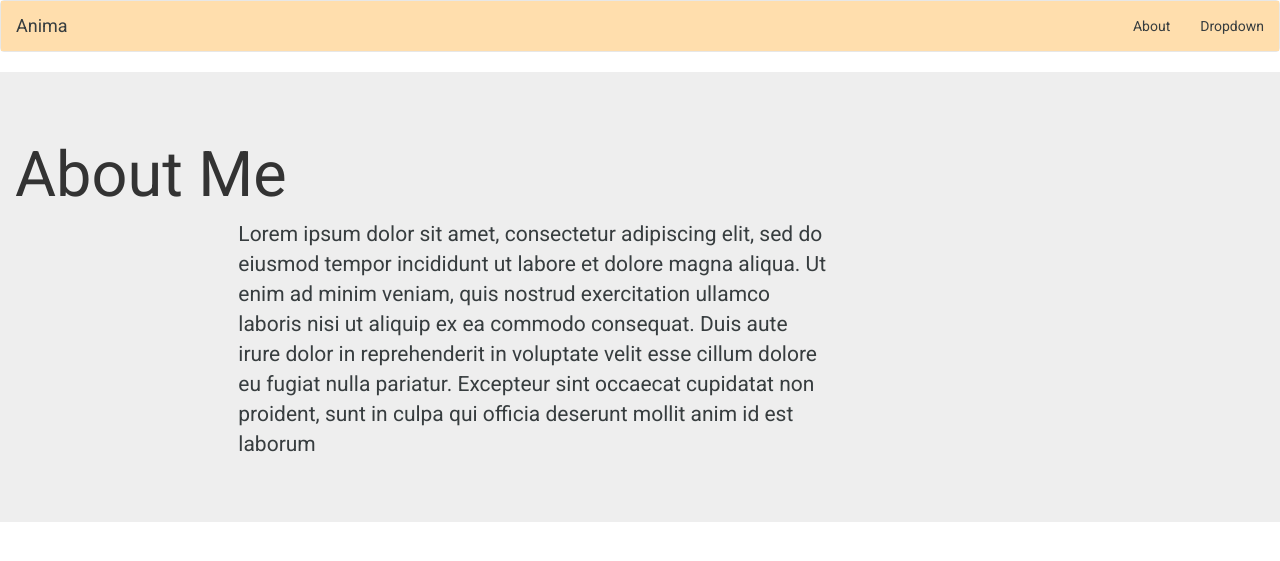
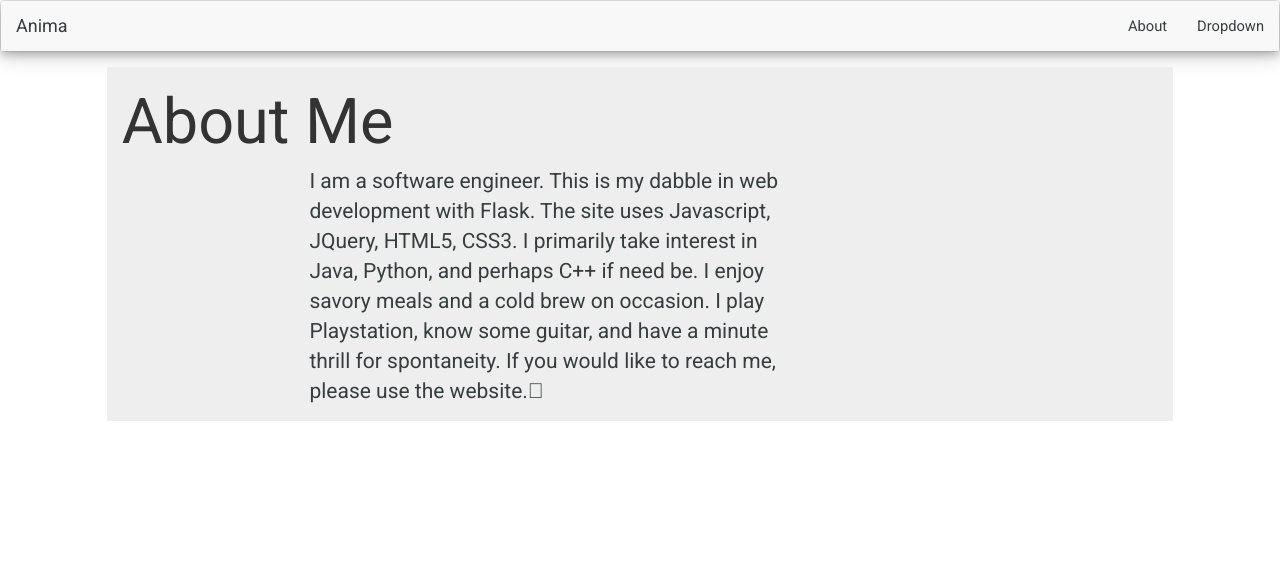
Before and after one commit to TempestNite/web_practice, a Flask app: page /about in a window 1280 px wide. Shown: the top 561 px of the page. Run offline with Flask 2, Linux system fonts and the light colour scheme; some libraries are stand-ins or nearby versions.

Commit message:
adding card UI

```diff
--- a/routes.py
+++ b/routes.py
@@ -1,5 +1,4 @@
 from flask import Flask, render_template, request, redirect, url_for, flash
-from flask_bcrypt import Bcrypt
 from flask_recaptcha import ReCaptcha
 from User import User
 import db
--- a/static/generic_full.css
+++ b/static/generic_full.css
@@ -22,11 +22,41 @@ a:hover .theme-fade
     -o-transition: color 0.5s ease;
 }
 
+.jumbotron
+{
+    padding-top: 0 !important;
+    padding-bottom: 0 !important;
+}
+
+#jumbo-box
+{
+    height: 600px;
+    box-shadow: 0 4px 8px 0 rgba(0, 0, 0, 0.2), 0 6px 20px 0 rgba(0, 0, 0, 0.19);
+    margin-bottom: 15px;
+    padding: 80px;
+}
+
+.white-bg
+{
+    background: white !important;
+}
+
+#navbar-flush
+{
+    margin-bottom: 15px;
+}
+
+li
+{
+    font-size:105%;
+}
+
 .error
 {
     color: red;
 }
 
+/* navbar toggle dropdown */
 .dropdown-toggle:active, .open .dropdown-toggle
 {
     background: #e6c39c !important;
@@ -61,7 +91,7 @@ a:hover .theme-fade
 
 .header-color
 {
-    background-color: navajowhite;
+    box-shadow: 0 4px 8px 0 rgba(0, 0, 0, 0.2), 0 6px 20px 0 rgba(0, 0, 0, 0.19);
 }
 
 body
--- a/templates/about.html
+++ b/templates/about.html
@@ -10,9 +10,14 @@
 </head>
 <body>
     {% block content %}
-    <div class="jumbotron col-md-12">
+    <div class="jumbotron col-md-10 col-md-offset-1">
         <h1>About Me</h1>
-        <p class="col-md-offset-2 col-md-6">Lorem ipsum dolor sit amet, consectetur adipiscing elit, sed do eiusmod tempor incididunt ut labore et dolore magna aliqua. Ut enim ad minim veniam, quis nostrud exercitation ullamco laboris nisi ut aliquip ex ea commodo consequat. Duis aute irure dolor in reprehenderit in voluptate velit esse cillum dolore eu fugiat nulla pariatur. Excepteur sint occaecat cupidatat non proident, sunt in culpa qui officia deserunt mollit anim id est laborum</p>
+        <p class="col-md-offset-2 col-md-6">
+        I am a software engineer. This is my dabble in web development with Flask.
+        The site uses Javascript, JQuery, HTML5, CSS3. I primarily take interest in
+        Java, Python, and perhaps C++ if need be. I enjoy savory meals and a cold brew
+        on occasion. I play Playstation, know some guitar, and have a minute thrill
+        for spontaneity. If you would like to reach me, please use the website.<i class="fa fa-github"></i></p>
     </div>
     {% endblock %}
 </body>
--- a/templates/header.html
+++ b/templates/header.html
@@ -2,11 +2,16 @@
 <html lang="en" xmlns:Password="http://www.w3.org/1999/xhtml" xmlns:Username="http://www.w3.org/1999/xhtml">
 
 <link href="https://fonts.googleapis.com/css?family=Roboto" rel="stylesheet">
+
 <link rel="stylesheet" href="/static/generic_full.css">
 <!--<link rel="stylesheet" media="(min-width: 760px)" href="/static/generic.css">-->
 
 <!-- Latest compiled and minified CSS -->
 <link rel="stylesheet" href="https://maxcdn.bootstrapcdn.com/bootstrap/3.3.7/css/bootstrap.min.css">
+
+<link href="https://maxcdn.bootstrapcdn.com/font-awesome/4.6.3/css/font-awesome.min.css"
+      rel="stylesheet"
+      type="text/css">
 
 <!-- jQuery library -->
 <script src="https://ajax.googleapis.com/ajax/libs/jquery/3.2.1/jquery.min.js"></script>
@@ -26,7 +31,7 @@
     {% block head %}
     <title>Tempest</title>
 
-    <nav class="navbar navbar-default">
+    <nav class="navbar navbar-default" id="navbar-flush">
     <div class="container-fluid header-color">
         <div class="navbar-header">
             <a class="navbar-brand" href="/">
@@ -44,8 +49,7 @@
                    data-toggle="dropdown"
                    role="button"
                    aria-haspopup="true"
-                   aria-expanded="false">
-                    <span class="theme-color">Dropdown</span>
+                   aria-expanded="false"><span class="theme-color">Dropdown</span>
                 </a>
                 <ul class="dropdown-menu">
                     <li><a href="/login">Action</a></li>
```
Also changed, not shown: templates/home.html (+8 -1 lines), 1 other file.
